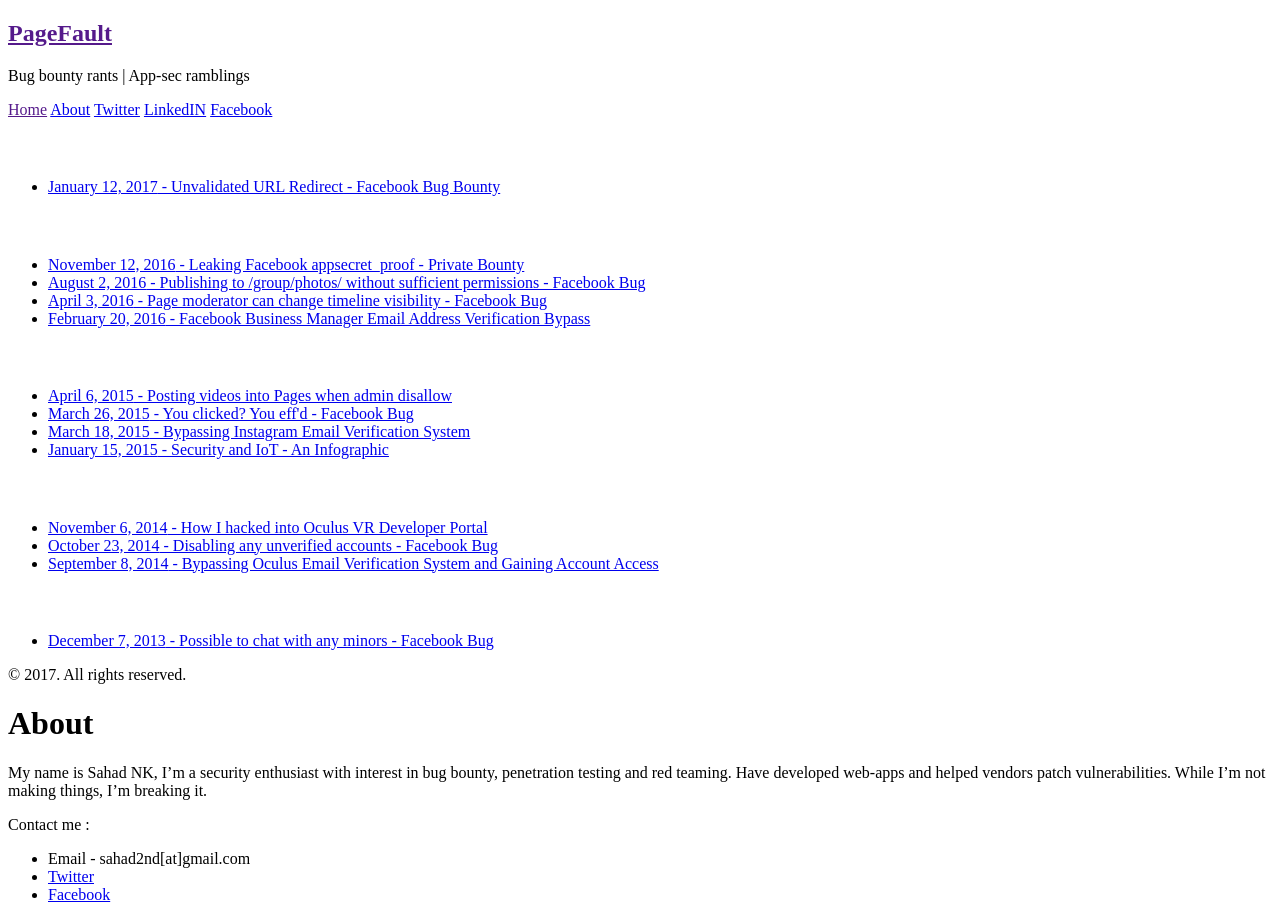
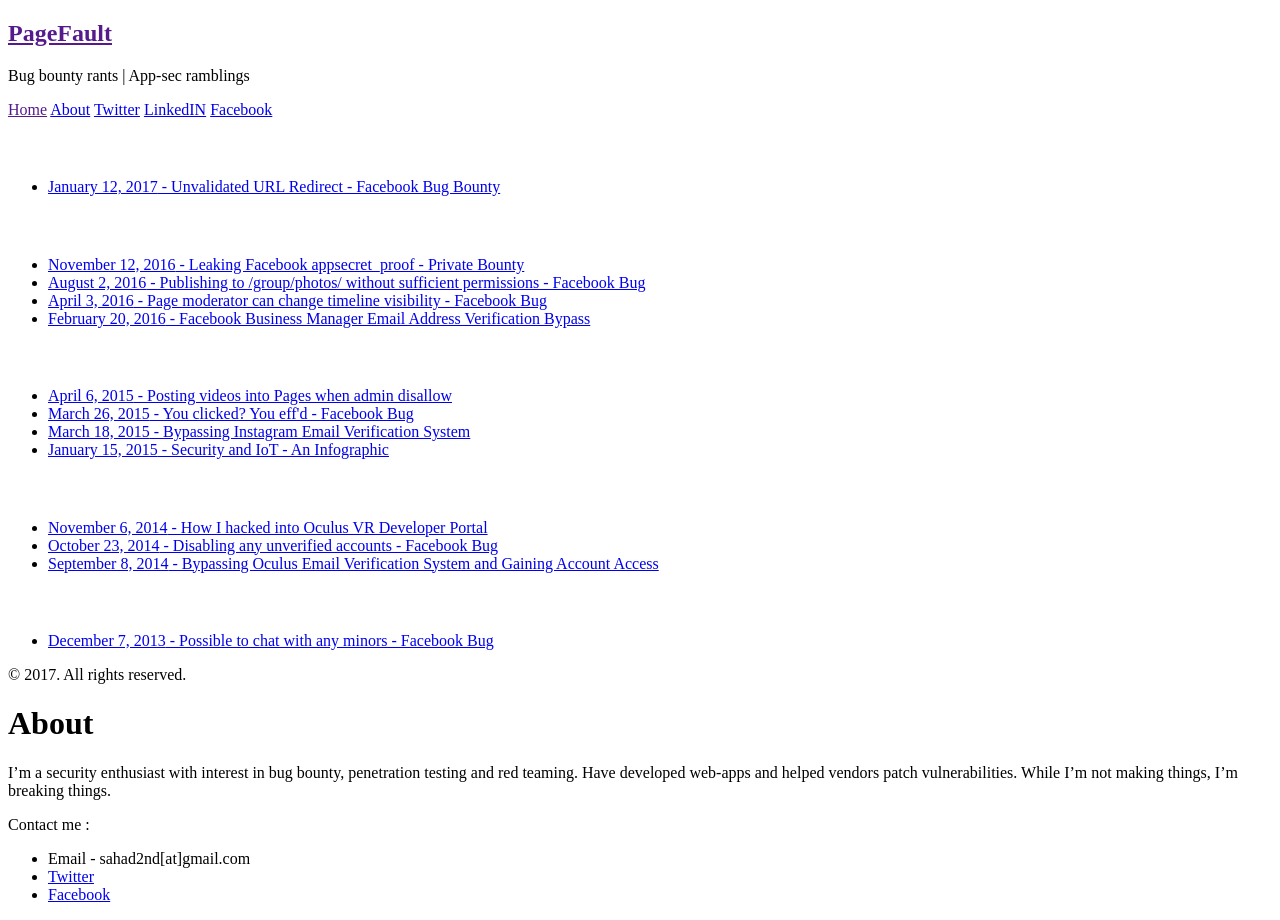
Before and after one commit to sahadnk72/sahadnk72.github.io, a Jekyll site: the page built from about.md, in a window 1280 px wide. Built offline with Jekyll 4.4.1, drawn with Linux system fonts in a browser that asks for light colours.

Commit message:
Update about.md

```diff
--- a/about.md
+++ b/about.md
@@ -4,7 +4,7 @@ title: About
 ---
 
 
-My name is Sahad NK, I'm a security enthusiast with interest in bug bounty, penetration testing and red teaming. Have developed  web-apps and helped vendors patch vulnerabilities. While I'm not making things, I'm breaking it.
+I'm a security enthusiast with interest in bug bounty, penetration testing and red teaming. Have developed  web-apps and helped vendors patch vulnerabilities. While I'm not making things, I'm breaking things.
 
 
 Contact me :
```
